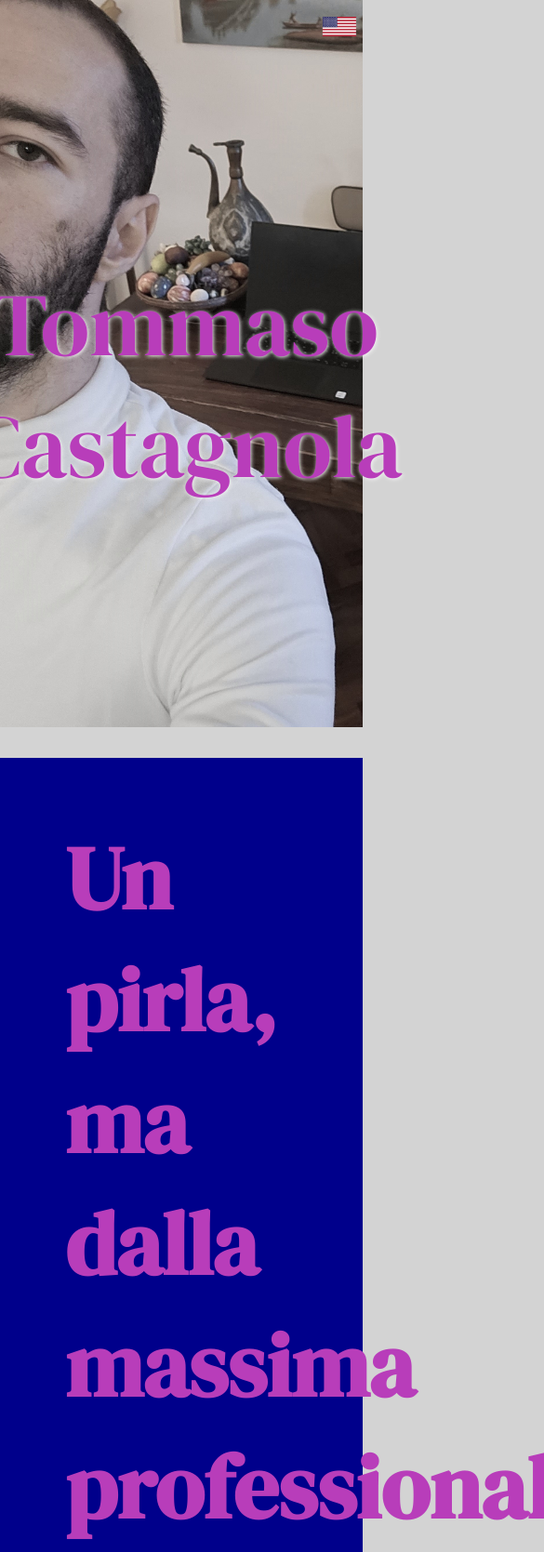
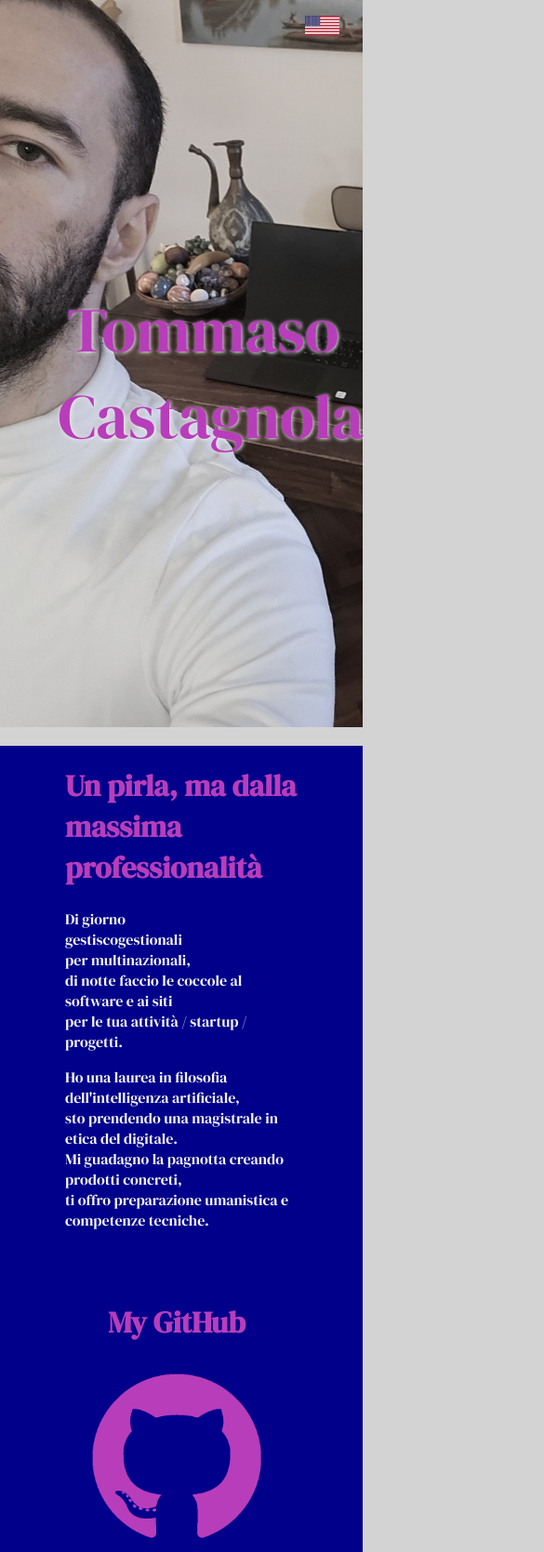
Before and after one commit to UkiddinMe/tommasocastagnola, a plain HTML site: page index.html in a window 390 px wide. Shown: the top 1669 px of the page at 93% size, 585 px wide, since content can reach past the window. Drawn offline with Linux system fonts and the light colour scheme.

Commit message:
Fix vari

```diff
--- a/index.css
+++ b/index.css
@@ -22,7 +22,7 @@
 
 /* LAYOUT GENERALE */
 body {
-    margin: -17px;
+    margin: 0 0 0 -17px;
     width: 100vw;
     height: 100vh;
     background-color: lightgray;
@@ -46,20 +46,24 @@ body {
     min-height: 460px;
     margin-bottom: 160px
 }
+@media only screen and (max-width: 1000px) and (orientation: portrait) {
+    #lang {
+        margin-right: 8%
+    }
+    #flag {
+        height: 2.5%;
+        right: 1vh;
+        margin: 2vh;
+    }
+}
 @media only screen and (max-width: 1000px) and (orientation: landscape) {
     #lang {
         margin-right: 3.5%
     }
     #flag {
         height: 5%;
-    }
-}
-@media only screen and (max-width: 1000px) and (orientation: portrait) {
-    #lang {
-        margin-right: 8%
-    }
-    #flag {
-        height: 2.5%;
+        right: 3vh;
+        /* margin: 2vh; */
     }
 }
 @media only screen and (min-width: 1000px) {
@@ -68,15 +72,14 @@ body {
     }
     #flag {
         height: 3%;
+        margin: 3vh;
     }
 }
 #lang {
-    padding: 15px;
     float: right;
 }
 #flag {
     position:fixed;
-    margin: 20px;
     transition: opacity 0.4s;
     z-index: 100
 }
@@ -92,23 +95,26 @@ body {
 .brand {
     font-weight:800;
 }
+/* computer */
 @media only screen and (min-width: 1000px) {
     #column-container {
         padding: 0 120px 0 120px;
         margin-left: 17px;
     }
 }
-@media only screen and (max-width: 1000px) {
-    #column-container {
-        margin-left: 17px;
-        margin-right: -17px;
-    }
-}
+/* computer visione più stretta */
 @media only screen and (min-width: 1000px) and (max-width: 1400px) {
     #column-container {
         margin-left: 17px;
         padding-left: calc(100vw * 0.18 - 67.6051px);
         padding-right: calc(100vw * 0.18 - 67.6051px);
+    }
+}
+/* cellulare */
+@media only screen and (max-width: 1000px) {
+    #column-container {
+        margin-left: 17px;
+        margin-right: -17px;
     }
 }
 
@@ -124,7 +130,7 @@ body {
 }
 #title-block {
     height: 100%;
-    width: 600px;
+    width: 80%;
     text-align: center;
     position: relative;
 }
@@ -134,8 +140,23 @@ body {
     top: 50%;
     left: 15%;
     transform: translate(-20%, -50%);
-    font-size: 600%;
+    max-width: 100%;
     text-shadow: whitesmoke 1px 1px 4px;
+}
+@media only screen and (min-width: 1000px) {
+    #title {
+        font-size: 15vh
+    }
+}
+@media only screen and (max-width: 1000px) and (orientation: landscape) {
+    #title {
+        font-size: 11vh
+    }
+}
+@media only screen and (max-width: 1000px) and (orientation: portrait) {
+    #title {
+        font-size: 8vh
+    }
 }
 #sub-tit {
     padding-top: 150px;
@@ -214,18 +235,20 @@ body {
         flex-direction: column;
         margin: 0 70px 0 70px;
     }
-}
-@media only screen and (max-width: 1000px) and (orientation: portrait) {
+    .content ul {
+        overflow: hidden
+    }
     .content h1 {
-        font-size: 6em;
-    }
-    .content {
-        margin-bottom: 100px
+        overflow: hidden
     }
 }
 .content h1 {
     color: var(--paint-pink);
 }
+
+
+
+
 
 #my-github {
     text-align:center;
```
Also changed, not shown: index.html (+1 -3 lines).
